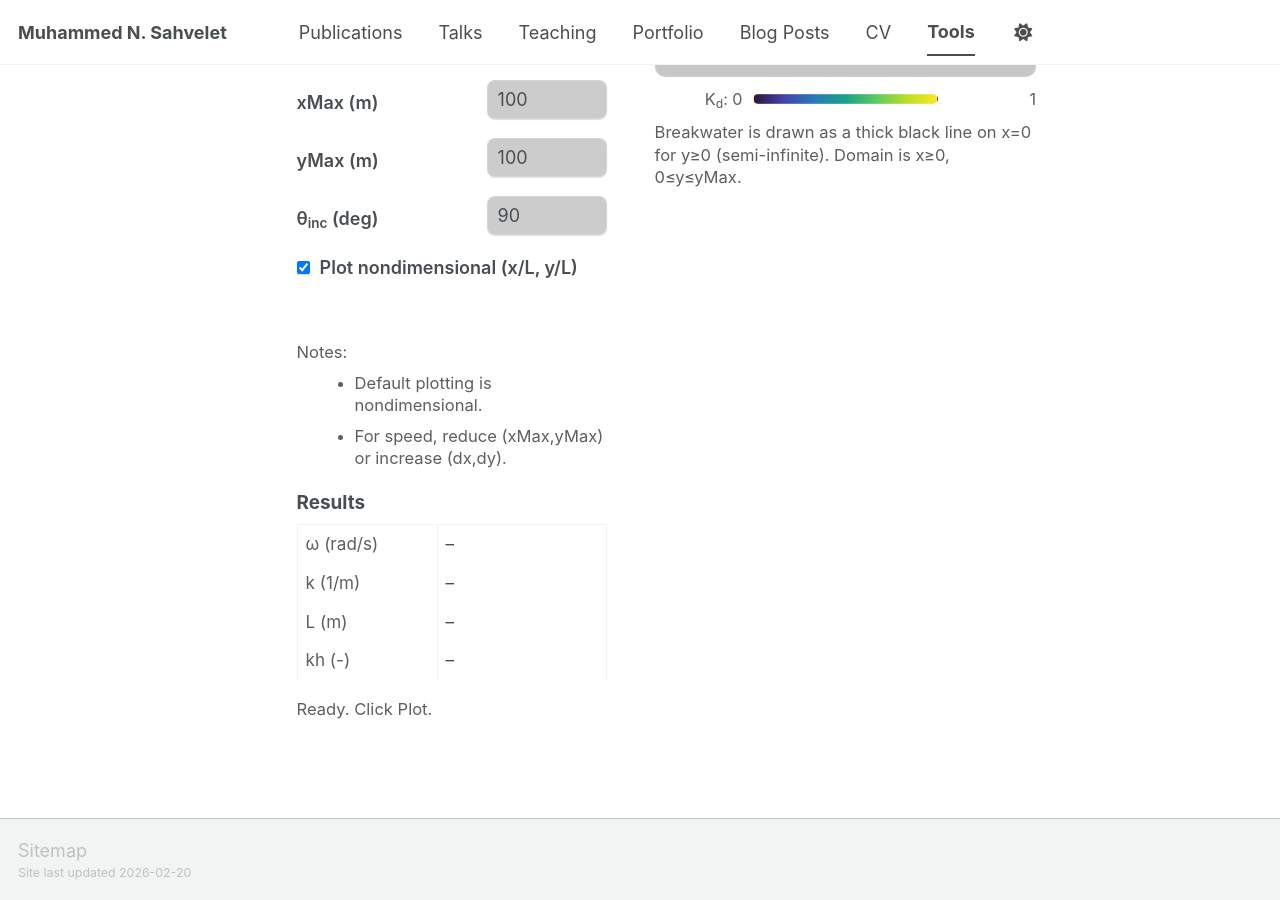
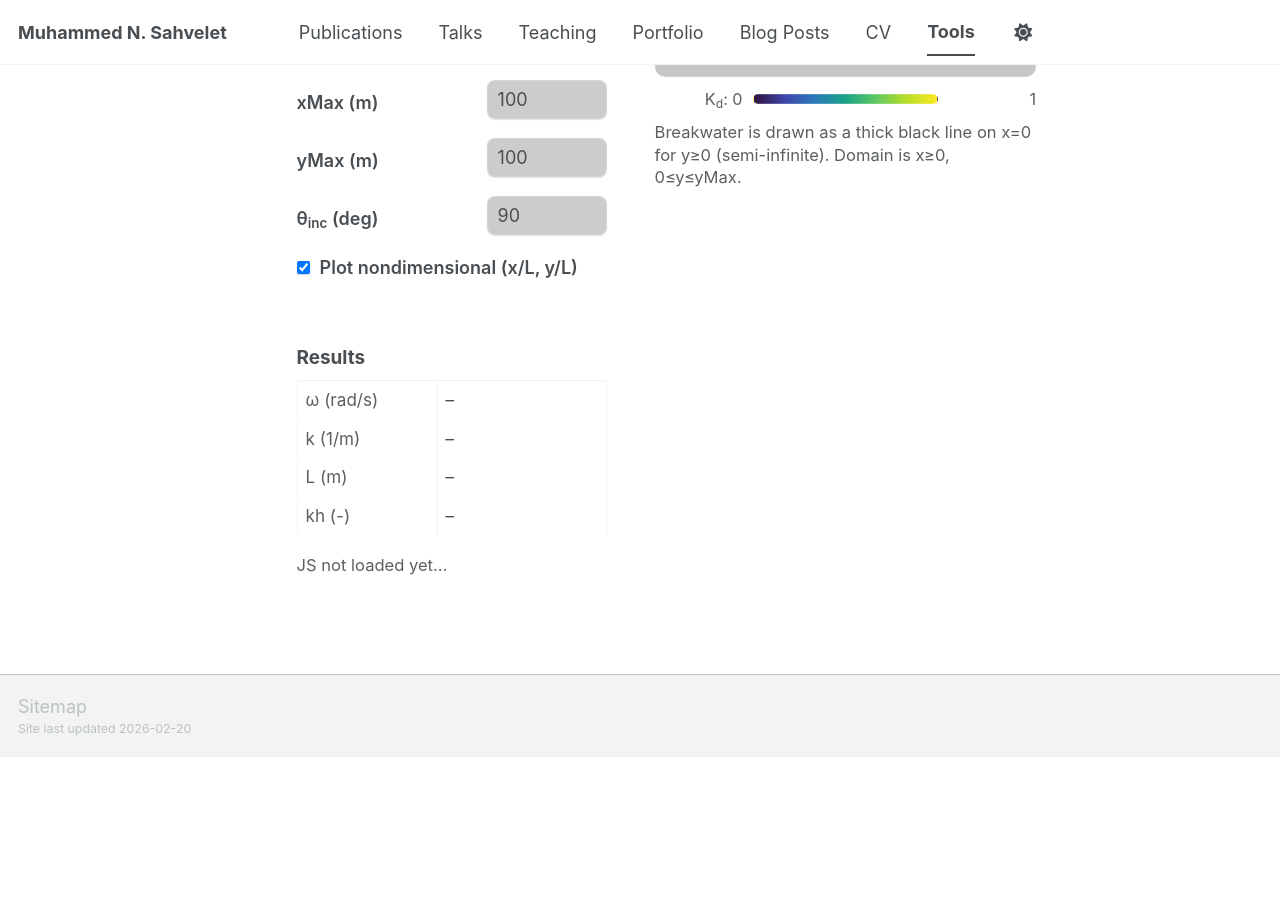
Before and after one commit to mnsahvelet/mnsahvelet.github.io, a Jekyll site: the page built from _pages/diffraction-bettes.html, in a window 1280 px wide and 900 px high, scrolled down 566 px. Built offline with Jekyll 4.4.1, drawn with Linux system fonts in a browser that asks for light colours; a script bundle is joined from its source files by our own code; library files that are not in the unit come from our copies; after the commit the page ends 1322 px from its top, so only the background shows below that; some of the changed lines change nothing that is shown.

Commit message:
Refactor Bettes tool initialization and update status

```diff
--- a/_pages/diffraction-bettes.html
+++ b/_pages/diffraction-bettes.html
@@ -96,16 +96,6 @@
         <button id="stopBtn" class="btn" type="button" disabled>Stop</button>
       </div>
 
-      <div class="row-2">
-        <div class="note">
-          Notes:
-          <ul style="margin:8px 0 0 18px;">
-            <li>Default plotting is nondimensional.</li>
-            <li>For speed, reduce (xMax,yMax) or increase (dx,dy).</li>
-          </ul>
-        </div>
-      </div>
-
       <h3 style="margin-top:14px;">Results</h3>
       <table class="results">
         <tr><td>ω (rad/s)</td><td id="out_omega">–</td></tr>
@@ -114,7 +104,7 @@
         <tr><td>kh (-)</td><td id="out_kh">–</td></tr>
       </table>
 
-      <div class="status" id="status">Ready. Click Plot.</div>
+      <div class="status" id="status">JS not loaded yet…</div>
     </div>
 
     <div class="panel">
@@ -137,12 +127,10 @@
 </div>
 
 <script>
-(() => {
-  function initBettesTool(){
+document.addEventListener("DOMContentLoaded", () => {
   const g = 9.81;
   const el = (id) => document.getElementById(id);
 
-    // Inputs
   const TEl      = el("T");
   const hEl      = el("h");
   const LEl      = el("L");
@@ -153,26 +141,20 @@
   const thIncEl  = el("thetaInc");
   const nondimEl = el("nondim");
 
-    // Buttons
   const plotBtn  = el("plotBtn");
   const stopBtn  = el("stopBtn");
 
-    // Outputs
   const statusEl = el("status");
   const outOmega = el("out_omega");
   const outK     = el("out_k");
   const outL     = el("out_L");
   const outKh    = el("out_kh");
 
-    // Canvas
   const canvas = el("map");
-    const ctx = canvas ? canvas.getContext("2d") : null;
+  const ctx = canvas.getContext("2d");
 
-    // Hard fail if anything missing
-    if (!plotBtn || !stopBtn || !statusEl || !canvas || !ctx) {
-      console.error("Bettes tool: missing DOM elements.", { plotBtn, stopBtn, statusEl, canvas, ctx });
-      return;
-    }
+  // If this prints, JS is running for sure
+  statusEl.textContent = "JS loaded. Click Plot.";
 
   let stopFlag = false;
 
@@ -187,7 +169,7 @@
   function solveK(T, h){
     const omega = 2*Math.PI / T;
     let k = (omega*omega)/g;
-      for(let it=0; it<40; it++){
+    for(let it=0; it<30; it++){
       const kh = k*h;
       const th = Math.tanh(kh);
       const sech = 1/Math.cosh(kh);
@@ -243,7 +225,7 @@
     Csum += termC;
     Ssum += termS;
 
-      for(let n=1; n<40; n++){
+    for(let n=1; n<30; n++){
       const num = -a*a*x*x*x*x;
 
       const denC = (2*n-1)*(2*n)*(4*n+1);
@@ -324,6 +306,17 @@
     ctx.clearRect(0,0,canvas.width, canvas.height);
   }
 
+  function drawBreakwaterLine(y0Pix, y1Pix, xPix){
+    ctx.save();
+    ctx.strokeStyle = "rgba(0,0,0,0.95)";
+    ctx.lineWidth = 8;
+    ctx.beginPath();
+    ctx.moveTo(xPix, y0Pix);
+    ctx.lineTo(xPix, y1Pix);
+    ctx.stroke();
+    ctx.restore();
+  }
+
   function drawAxesLabels(xLabel, yLabel){
     ctx.save();
     ctx.fillStyle = "rgba(255,255,255,0.85)";
@@ -336,22 +329,10 @@
     ctx.restore();
   }
 
-    function drawBreakwaterLine(y0Pix, y1Pix, xPix){
-      ctx.save();
-      ctx.strokeStyle = "rgba(0,0,0,0.95)";
-      ctx.lineWidth = 8;
-      ctx.beginPath();
-      ctx.moveTo(xPix, y0Pix);
-      ctx.lineTo(xPix, y1Pix);
-      ctx.stroke();
-      ctx.restore();
-    }
-
   async function computeAndPlot(){
     stopFlag = false;
     plotBtn.disabled = true;
     stopBtn.disabled = false;
-      statusEl.textContent = "Computing…";
 
     const T = parseFloat(TEl.value);
     const h = parseFloat(hEl.value);
@@ -369,6 +350,8 @@
       stopBtn.disabled = true;
       return;
     }
+
+    statusEl.textContent = "Computing…";
 
     const disp = solveK(T, h);
     const L = (isFinite(L_override) && L_override > 0) ? L_override : disp.L;
@@ -401,6 +384,7 @@
           const x = i*dx;
           const r = Math.hypot(x,y);
           const theta = Math.atan2(y,x);
+
           const val = bettesKdAtPoint(r, theta, L, theta0);
           const idx = j*nx + i;
           kd[idx] = val;
@@ -408,7 +392,7 @@
         }
       }
 
-        statusEl.textContent = `Computing… (${Math.min(100, Math.round(100*yEnd/ny))}%)`;
+      statusEl.textContent = `Computing… (${Math.round(100*yEnd/ny)}%)`;
       await new Promise(requestAnimationFrame);
     }
 
@@ -420,6 +404,7 @@
     }
 
     const invMax = 1/(maxKd + 1e-12);
+
     clearCanvas();
 
     const padL = 54, padB = 40, padT = 14, padR = 14;
@@ -440,11 +425,11 @@
         const v = kd[jy*nx + ix] * invMax;
         const rgb = colormapViridisLike(v);
 
-          const k4 = 4*(py*W + px);
-          data[k4+0] = rgb[0];
-          data[k4+1] = rgb[1];
-          data[k4+2] = rgb[2];
-          data[k4+3] = 255;
+        const p = 4*(py*W + px);
+        data[p+0] = rgb[0];
+        data[p+1] = rgb[1];
+        data[p+2] = rgb[2];
+        data[p+3] = 255;
       }
     }
 
@@ -466,19 +451,15 @@
     stopBtn.disabled = true;
   }
 
-    // Attach listeners
   plotBtn.addEventListener("click", (e) => { e.preventDefault(); computeAndPlot(); });
   stopBtn.addEventListener("click", () => { stopFlag = true; stopBtn.disabled = true; });
 
+  // initial blank so you see the canvas exists
   clearCanvas();
-    statusEl.textContent = "JS loaded. Click Plot.";
-  }
-
-  // IMPORTANT: run init even if DOMContentLoaded already happened
-  if (document.readyState === "loading") {
-    document.addEventListener("DOMContentLoaded", initBettesTool);
-  } else {
-    initBettesTool();
-  }
-})();
+  ctx.fillStyle = "rgba(255,255,255,0.08)";
+  ctx.fillRect(60, 60, 320, 130);
+  ctx.fillStyle = "rgba(255,255,255,0.9)";
+  ctx.font = "18px system-ui, -apple-system, Segoe UI, Roboto, Arial";
+  ctx.fillText("Ready. Click Plot.", 80, 130);
+});
 </script>
```
Lines whose indentation alone changed are shown as unchanged.
